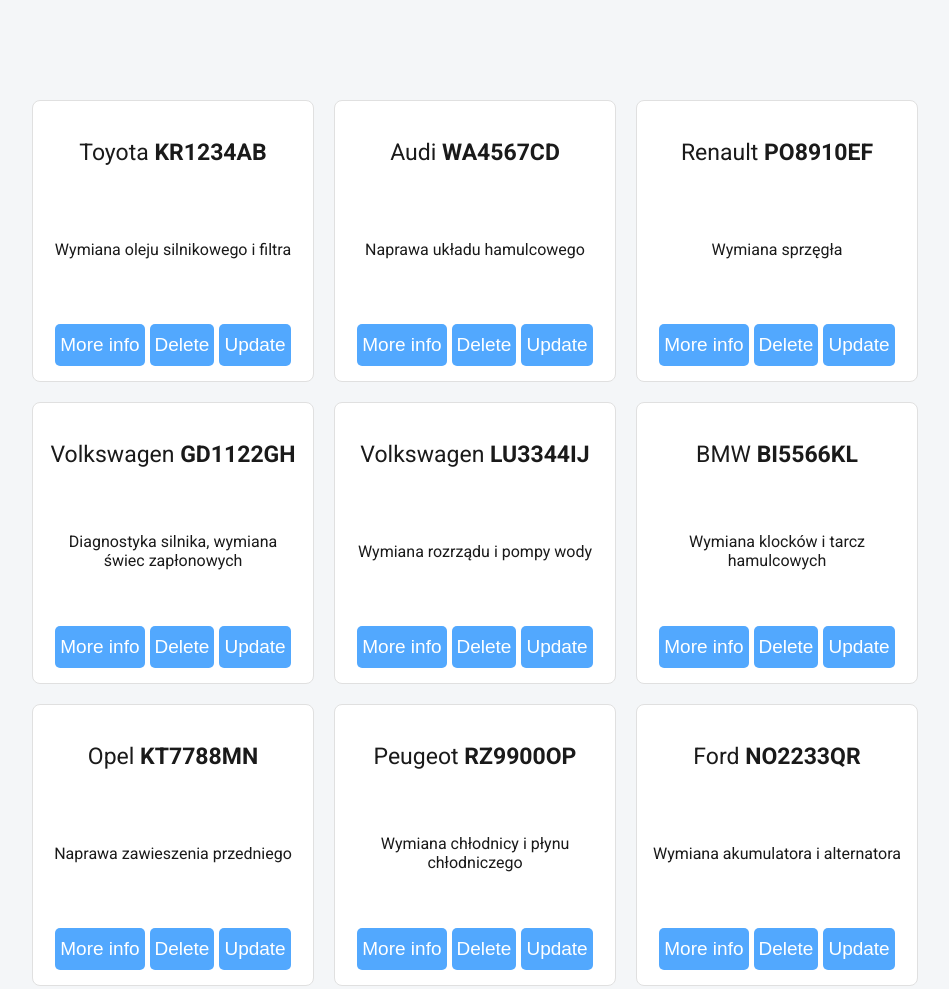
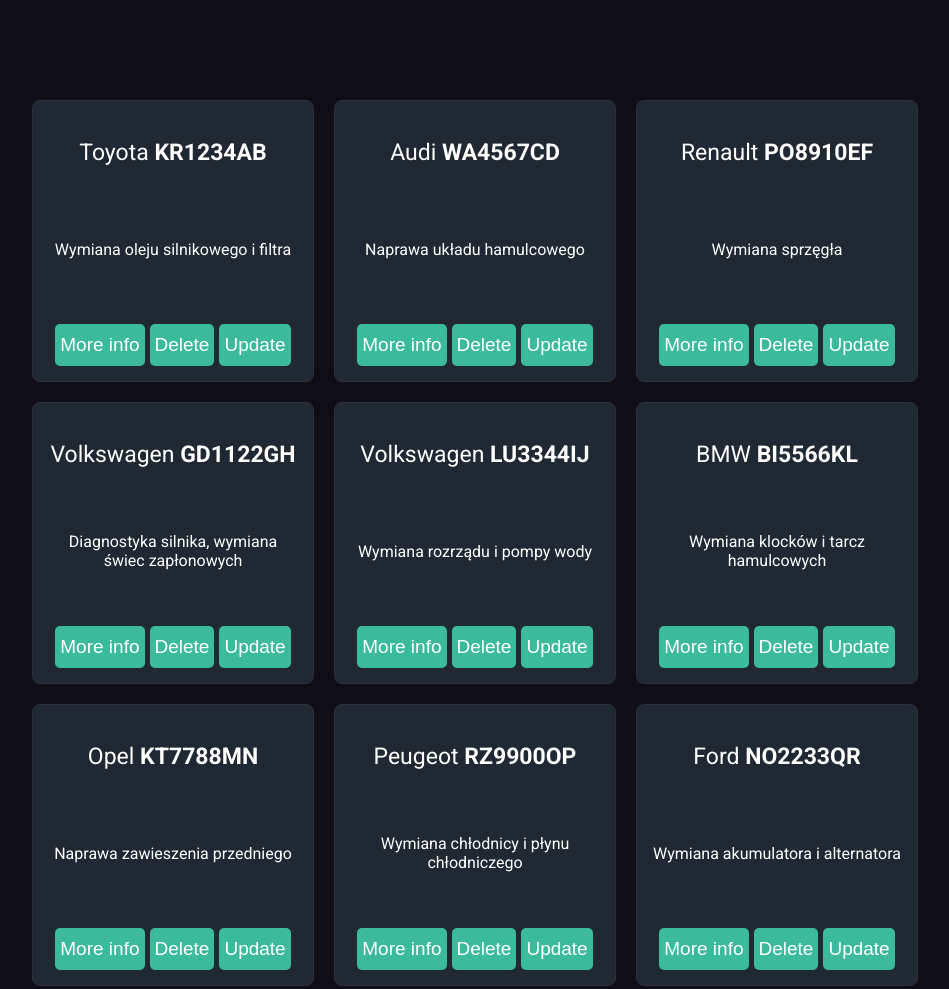
Before and after one commit to kwerulik/projekt-PAR, a plain HTML site: page front-end/index.html in a window 1280 px wide. Shown: the top 989 px of the page, without its empty margins (165-1114 px from the left). Drawn offline with Linux system fonts and the light colour scheme.

Commit message:
Lepsze kolory + hover do przycisków

```diff
--- a/front-end/style.css
+++ b/front-end/style.css
@@ -1,7 +1,7 @@
 body {
   font-family: "Roboto";
-  background-color: #f4f6f8;
-  color: #1a1a1a;
+  background-color: #0f0e17;
+  color: #fffffe;
 }
 
 .cars-container {
@@ -13,11 +13,11 @@ body {
 }
 
 .car-details {
-  border: 1px solid #e0e0e0;
+  border: 1px solid #2e2f3e;
   padding: 15px;
   height: 250px;
   width: 250px;
-  background-color: white;
+  background-color: #1f2833;
   border-radius: 8px;
   text-align: center;
 
@@ -44,9 +44,15 @@ body {
 
 .buttons-container button {
   border: none;
-  background-color: #52a8fe;
+  background-color: #3bba9c;
   border-radius: 5px;
-  color: white;
+  color: #fff;
   font-size: 19px;
   padding: 10px 5px;
 }
+
+.buttons-container button:hover {
+  background-color: #24967a;
+  cursor: pointer;
+  transform: translateY(-2px) scale(1.04);
+}
```
